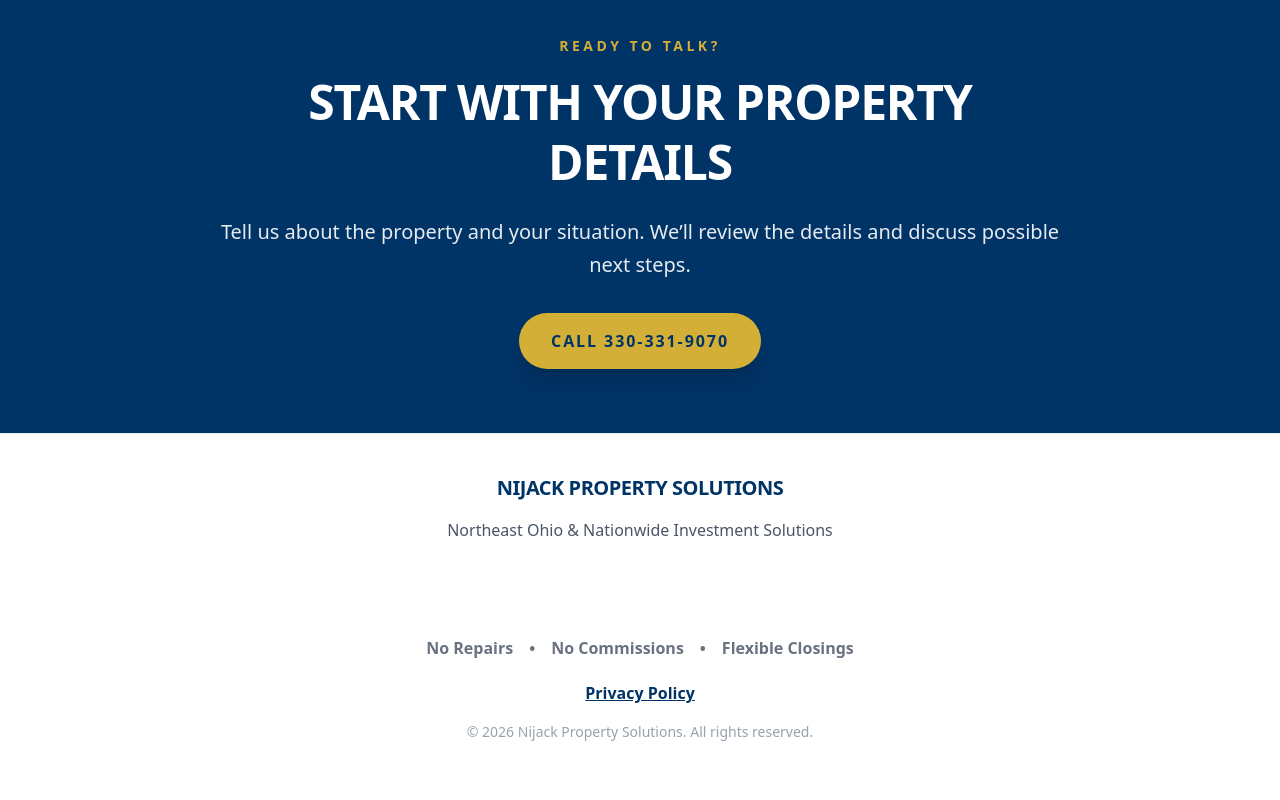
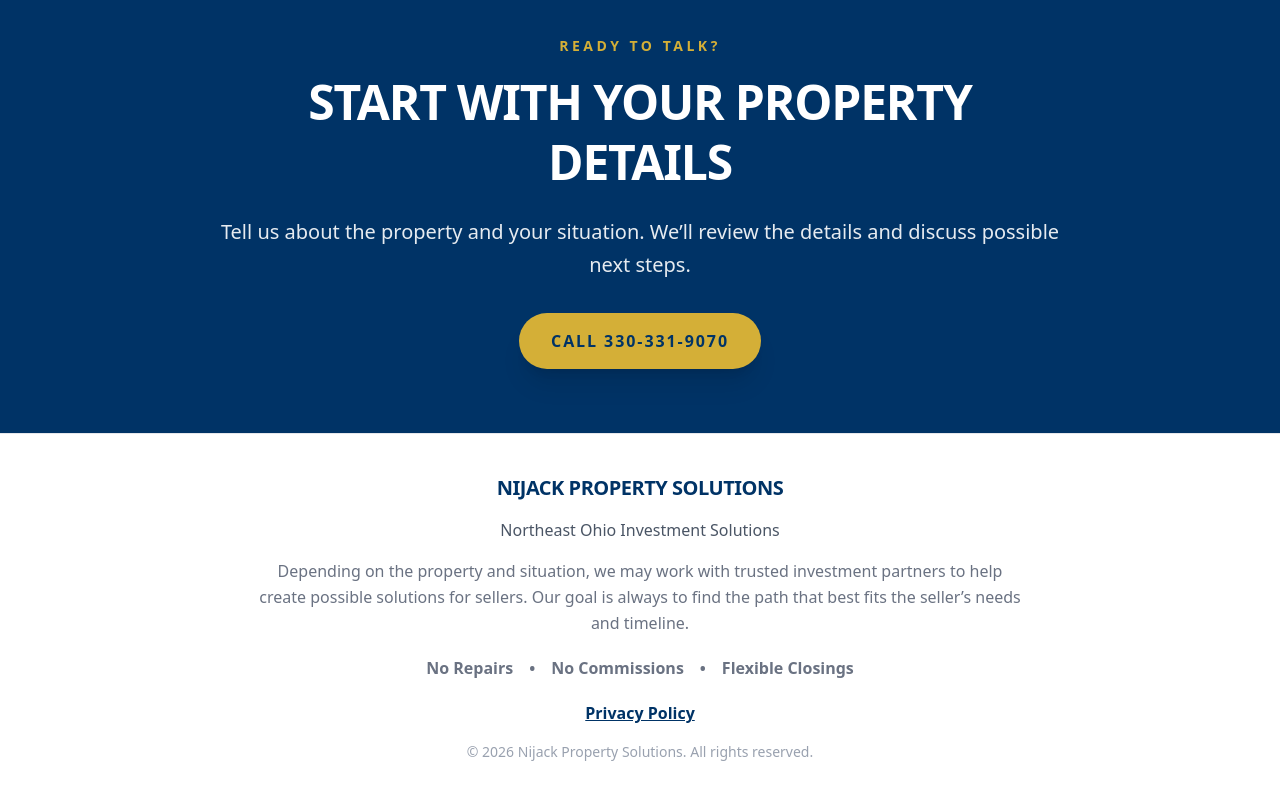
Before and after one commit to nijackacquisitions56/nijack-property-solutions, a React (Vite) app: page / in a window 1280 px wide. Shown: the part 5554-6354 px from the top of the page. Built offline with nearby package versions, Linux system fonts and the light colour scheme.

Commit message:
Update App.jsx

```diff
--- a/src/App.jsx
+++ b/src/App.jsx
@@ -564,11 +564,14 @@ const NijackSite = () => {
     </div>
 
     <p className="text-gray-600 font-medium text-base mb-4">
-            Northeast Ohio & Nationwide Investment Solutions
+      Northeast Ohio Investment Solutions
     </p>
- <p className="text-sm md:text-base text-white/85 font-semibold mt-4 max-w-2xl mx-auto leading-relaxed">
+
+    <p className="text-gray-500 font-medium text-sm md:text-base max-w-3xl mx-auto leading-relaxed mb-5">
       Depending on the property and situation, we may work with trusted investment partners to help create possible solutions for sellers. Our goal is always to find the path that best fits the seller’s needs and timeline.
-    </p>          <div className="flex flex-wrap justify-center gap-4 text-sm md:text-base font-semibold text-gray-500 mb-5">
+    </p>
+
+    <div className="flex flex-wrap justify-center gap-4 text-sm md:text-base font-semibold text-gray-500 mb-5">
       <span>No Repairs</span>
       <span>•</span>
       <span>No Commissions</span>
```
Lines whose indentation alone changed are shown as unchanged.
